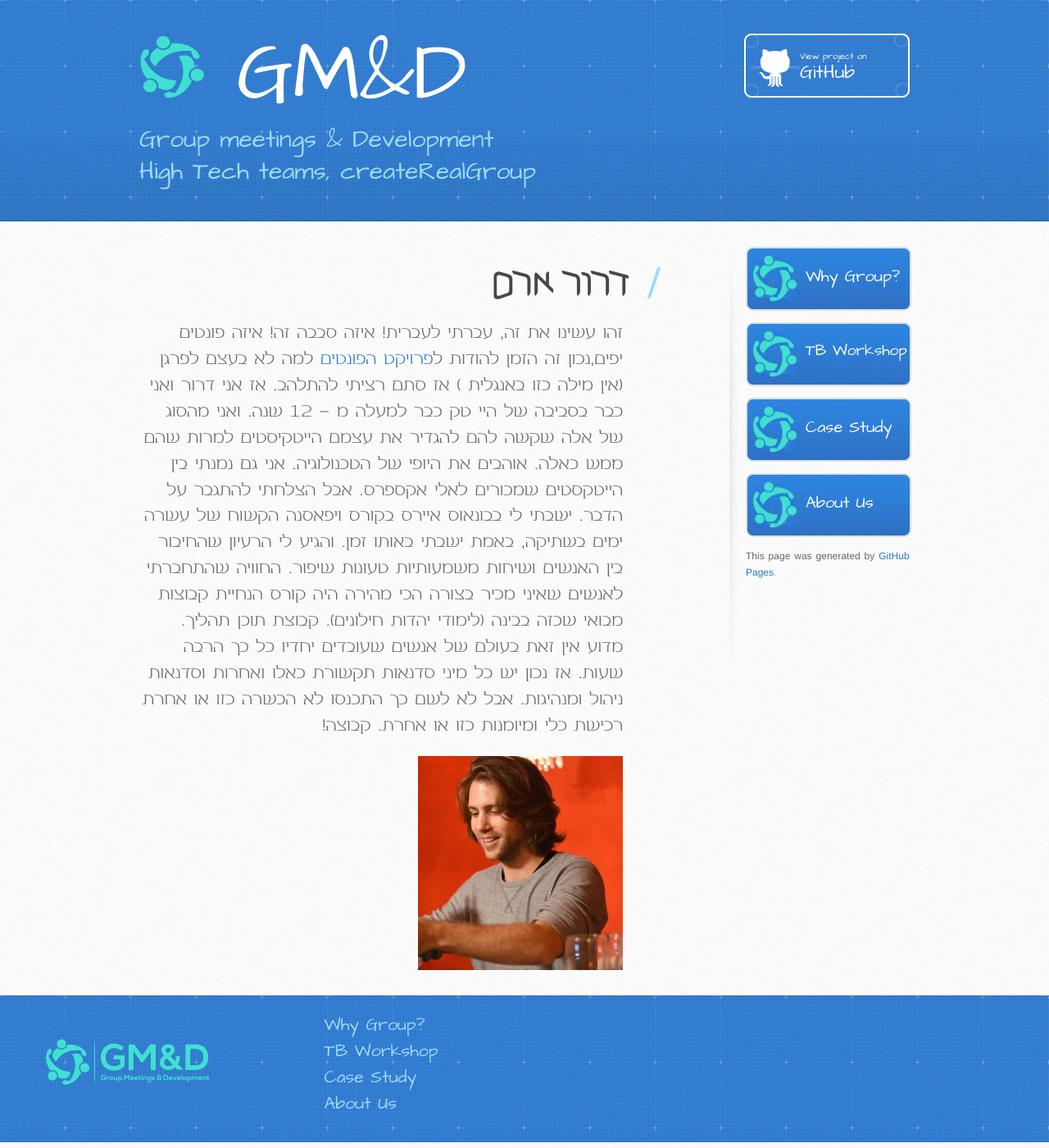
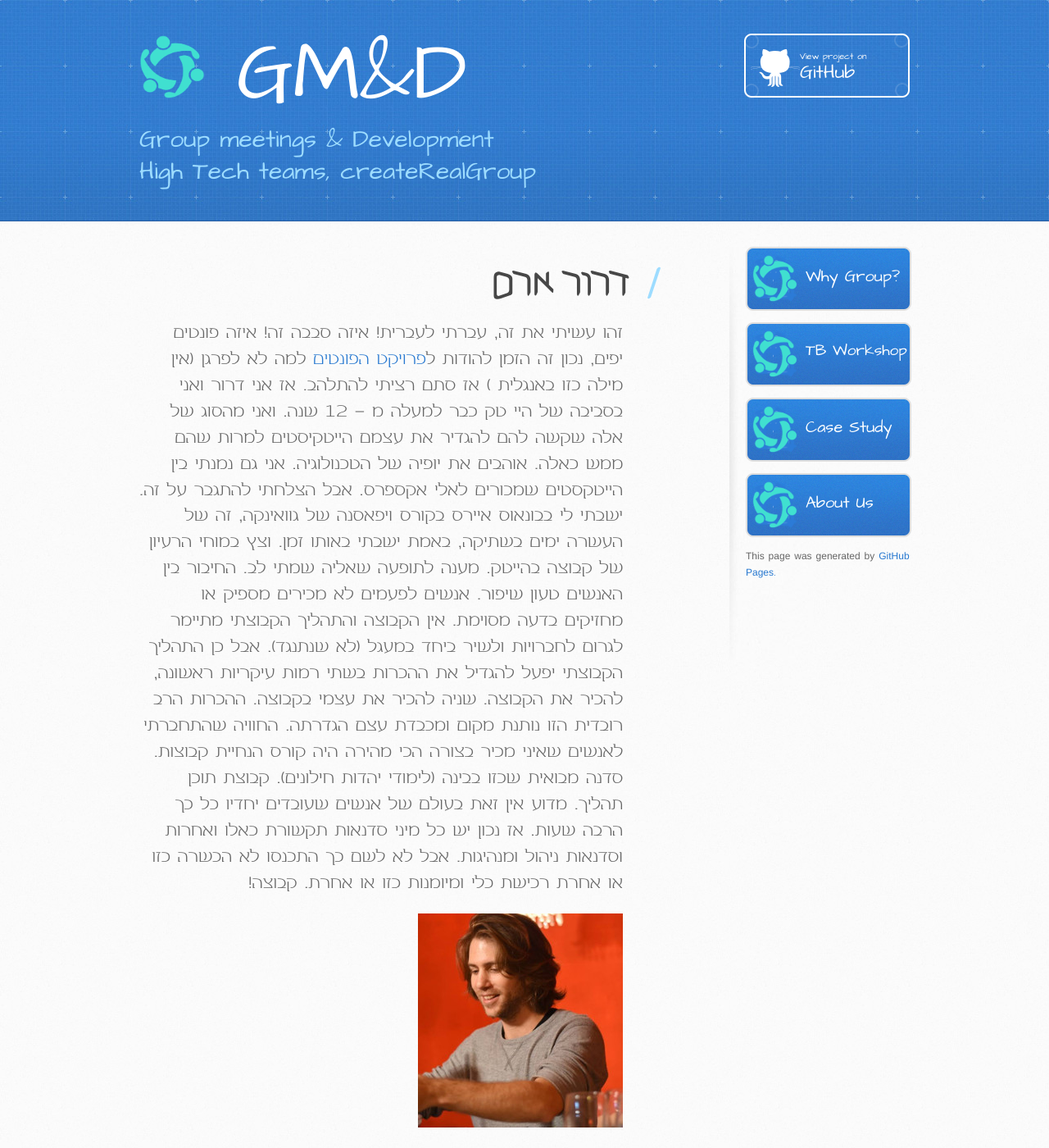
Before and after one commit to drorarm/gmnd, a Jekyll site: the page built from dror_in_hebrew.md, in a window 1280 px wide and 1400 px high. Shown: the whole window at 82% size. Built offline with Jekyll 4.4.1, drawn with Linux system fonts in a browser that asks for light colours; our own code applies the rules of GitHub Pages for plain Markdown files.

Commit message:
dror about us

```diff
--- a/dror_in_hebrew.md
+++ b/dror_in_hebrew.md
@@ -3,10 +3,10 @@ layout: default-heb
 ---
 
 # דרור ארם
-זהו עשינו את זה, עברתי לעברית! איזה סבבה זה! איזה פונטים יפים,נכון זה הזמן להודות ל[פרויקט הפונטים](http://www.fontsproject.co.il)
-למה לא בעצם לפרגן (אין מילה כזו באנגלית ) אז סתם רציתי להתלהב.
-אז אני דרור ואני כבר בסביבה של היי טק כבר למעלה מ - 12 שנה. ואני מהסוג של אלה שקשה להם להגדיר את עצמם הייטקיסטים למרות שהם ממש כאלה. אוהבים את היופי של הטכנולוגיה. אני גם נמנתי בין הייטקסטים שמכורים לאלי אקספרס. אבל הצלחתי להתגבר על הדבר.
-ישבתי לי בבונאוס איירס בקורס ויפאסנה הקשוח של עשרה ימים בשתיקה, באמת ישבתי באותו זמן. והגיע לי הרעיון שהחיבור בין האנשים ושיחות משמעותיות טעונות שיפור.
-החוויה שהתחברתי לאנשים שאיני מכיר בצורה הכי מהירה היה קורס הנחיית קבוצות מבואי שכזה בבינה (לימודי יהדות חילונים). קבוצת תוכן תהליך. מדוע אין זאת בעולם של אנשים שעובדים יחדיו כל כך הרבה שעות. אז נכון יש כל מיני סדנאות תקשורת כאלו ואחרות וסדנאות ניהול ומנהיגות. אבל לא לשם כך התכנסו לא הכשרה כזו או אחרת רכישת כלי ומיומנות כזו או אחרת. קבוצה!
+זהו עשיתי את זה, עברתי לעברית! איזה סבבה זה! איזה פונטים יפים, נכון זה הזמן להודות ל[פרויקט הפונטים](http://www.fontsproject.co.il)
+למה לא לפרגן (אין מילה כזו באנגלית ) אז סתם רציתי להתלהב.
+אז אני דרור ואני בסביבה של היי טק כבר למעלה מ - 12 שנה. ואני מהסוג של אלה שקשה להם להגדיר את עצמם הייטקיסטים למרות שהם ממש כאלה. אוהבים את יופיה של הטכנולוגיה. אני גם נמנתי בין הייטקסטים שמכורים לאלי אקספרס. אבל הצלחתי להתגבר על זה.
+ישבתי לי בבונאוס איירס בקורס ויפאסנה של גוואינקה, זה של העשרה ימים בשתיקה, באמת ישבתי באותו זמן. וצץ במוחי הרעיון של קבוצה בהייטק. מענה לתופעה שאליה שמתי לב. החיבור בין האנשים טעון שיפור. אנשים לפעמים לא מכירים מספיק או מחזיקים בדעה מסוימת. אין הקבוצה והתהליך הקבוצתי מתיימר לגרום לחברויות ולשיר ביחד במעגל (לא שנתנגד). אבל כן  התהליך הקבוצתי יפעל להגדיל את ההכרות בשתי רמות עיקריות ראשונה, להכיר את הקבוצה. שניה להכיר את עצמי בקבוצה. ההכרות הרב רובדית הזו נותנת מקום ומכבדת עצם הגדרתה.
+החוויה שהתחברתי לאנשים שאיני מכיר בצורה הכי מהירה היה קורס הנחיית קבוצות. סדנה מבואית שכזו בבינה (לימודי יהדות חילונים). קבוצת תוכן תהליך. מדוע אין זאת בעולם של אנשים שעובדים יחדיו כל כך הרבה שעות. אז נכון יש כל מיני סדנאות תקשורת כאלו ואחרות וסדנאות ניהול ומנהיגות. אבל לא לשם כך התכנסו לא הכשרה כזו או אחרת רכישת כלי ומיומנות כזו או אחרת. קבוצה!
 
 ![Octocat](assets/images/dror.jpg)
```
Also changed, not shown: index.md (+1 -0 lines).
